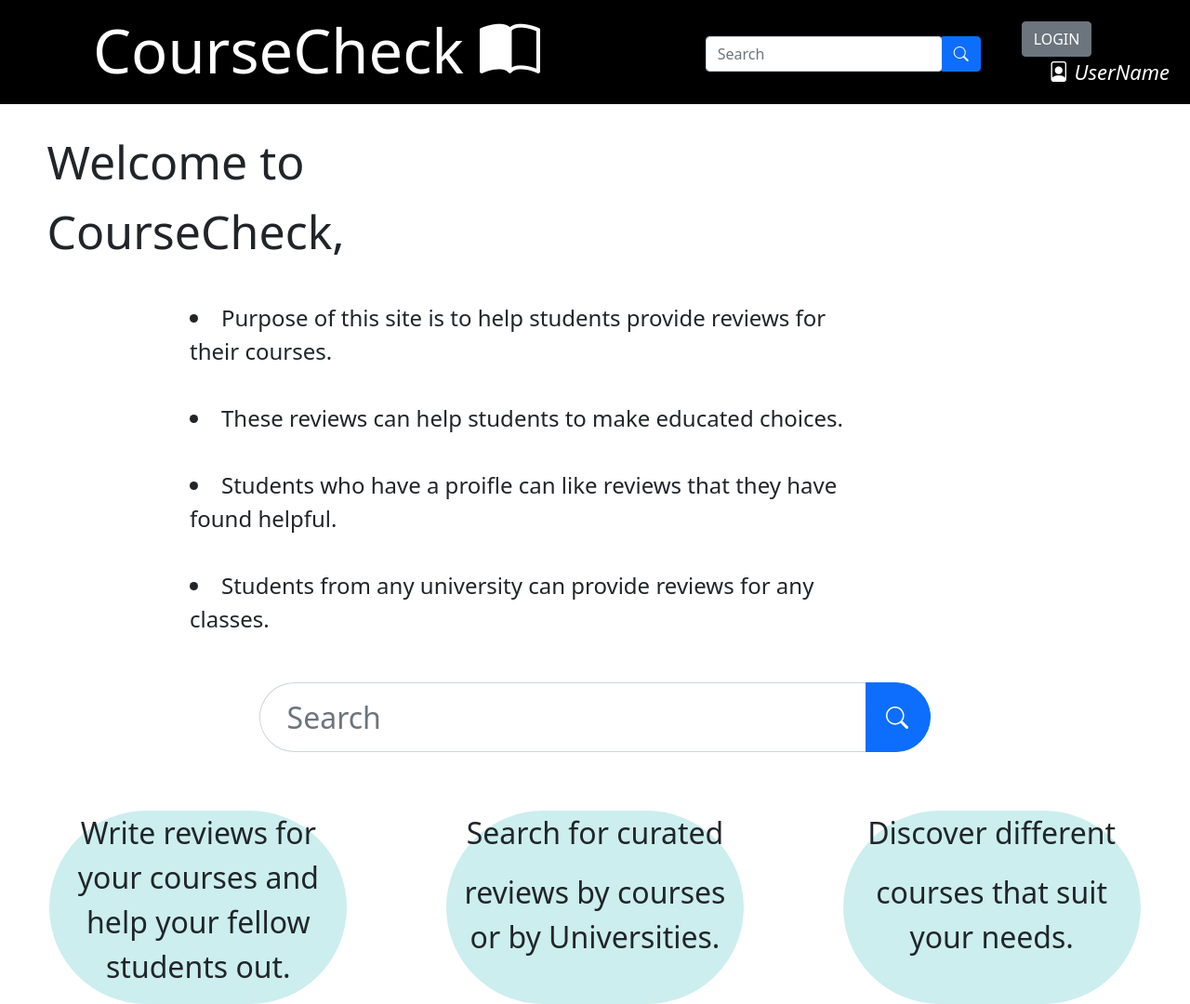
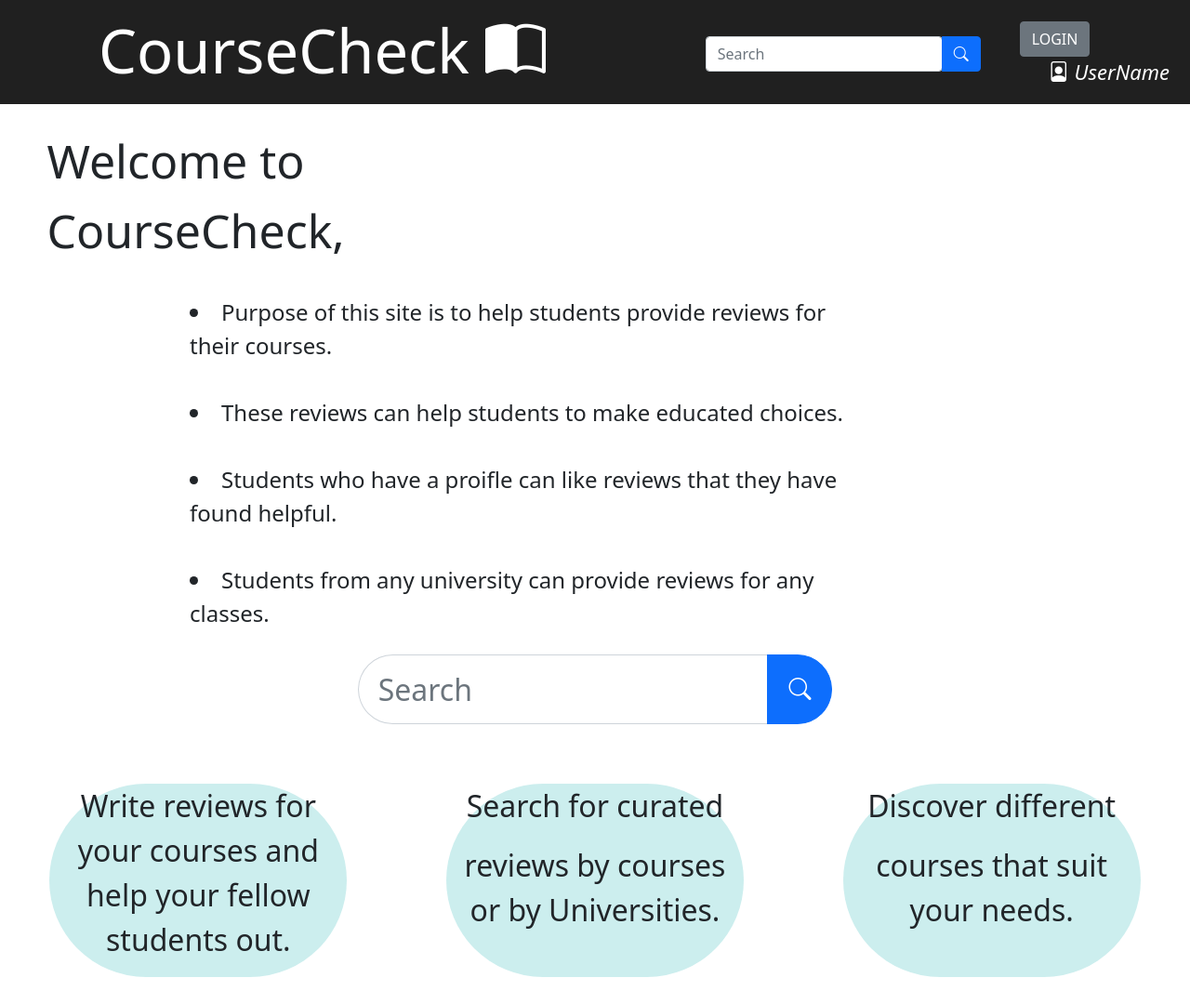
Before and after one commit to 22alu/cs326-final-team7, a plain HTML site: page manay_sample_pages/mainpage.html in a window 1280 px wide. Shown: the whole page at 93% size. After the commit the page ends 1051 px from the top, so only its background shows below. Drawn offline with nearby package versions, Linux system fonts and the light colour scheme.

Commit message:
Removed style from HTML and added to a css

```diff
--- a/manay_sample_pages/mainpage.css
+++ b/manay_sample_pages/mainpage.css
@@ -1,56 +1,58 @@
-.nav {
-    background-color: black;
-    height: 100px;
+.topBar{
+    background-color: rgb(32, 32, 32);
+    color: white;
+    padding-top: 15px;
+    padding-bottom: 11px;
 }
 
-.grid-container {
-    display: grid;
-    grid-template-columns: repeat(3, auto);
-    width: 100%;
-    height: 205px;
-    padding-top: 10px;
-    padding-bottom: 10px;
+.logo{
+    font-size: 65px;
+    padding-left: 13%;
 }
 
-.grid-item{
-    background-color: black;
-    font-family: 'Lucida Sans', 'Lucida Sans Regular', 'Lucida Grande', 'Lucida Sans Unicode', Geneva, Verdana, sans-serif;
-    color: white;
-    padding: 50px;
-    width: 30%;
-    border: 2px solid white;
-    float: center;
+.loginBtn{
+    margin-left: 18px;
 }
 
-.navName {
-    float: left;
-    font-family: 'Lucida Sans', 'Lucida Sans Regular', 'Lucida Grande', 'Lucida Sans Unicode', Geneva, Verdana, sans-serif;
-    padding-top: 10px;
-    padding-bottom: 10px;
-    padding-left: 50px;
-    color: white;
+.userNameLogo{
+    font-size: 22px;
+    padding-right: 10px;
 }
 
-.login {
-    float: right;
-
+.welcomeMessage{
+    margin-left: 3%;
+    font-size: 50px;
 }
 
-.searchBar {
-    float: center;
-    margin-left: 25%;
-    margin-right: 25%;
-    margin-top: 10%;
-    vertical-align: center;
-    height: 50px;
-    width: 500px;
+.bulletPoints{
+    margin-left: 15%;
+    font-size: x-large;
 }
 
-.searchButton {
-    float: center;
-    margin-left: 25%;
-    margin-right: 25%;
-    vertical-align: center;
-    height: 50px;
-    width: 100px;
+.bigSearchRow{
+    margin-left: auto;
+    margin-right: auto;
+    margin-top: 2%;
 }
+
+.bigSearchBar{
+    font-size: xx-large;
+    padding-left: 4%;
+    height: 75px;
+}
+
+.bigSearchBtn{
+    width: 70px;
+    font-size: x-large;
+    padding-right: 2%;
+    height: 75px;
+}
+
+.bottomBubbles{
+    background-color: #cceeee;
+    text-align: center;
+    margin-left: auto;
+    margin-right: auto;
+    font-size: xx-large;
+    margin-top: 5%;
+}
--- a/manay_sample_pages/mainpage.html
+++ b/manay_sample_pages/mainpage.html
@@ -15,10 +15,9 @@
 <body>
 
     <div class="container-fluid">
-        <div class="row align-items-center"
-            style="background-color: black; color: white; padding-top: 15px; padding-bottom: 11px;">
-            <div class="col-7" style="padding-left: 100px;">
-                <h1 style="font-size: 65px;">CourseCheck <i class="bi bi-book-half"></i></h1>
+        <div class="row align-items-center topBar">
+            <div class="col-7">
+                <h1 class="logo">CourseCheck <i class="bi bi-book-half"></i></h1>
             </div>
             <div class="col-3 align-items-end">
                 <div class="input-group">
@@ -30,20 +29,20 @@
                 </div>
             </div>
             <div class="col-2">
-                <button type="button" class="btn btn-secondary btn-md rounded-2"
-                    style="margin-left: 20px;">LOGIN</button>
+                <button type="button" class="btn btn-secondary btn-md rounded-2 loginBtn">LOGIN</button>
                 <!-- Following HTML line is an example of when a user has logged in: -->
-                <i class="bi bi-file-person float-end" style="font-size: 22px; padding-right: 10px;"> UserName</i>
+                <i class="bi bi-file-person float-end userNameLogo"> UserName</i>
             </div>
         </div>
-        <div class="row" style="margin-top: 2%;">
-            <div class="col-5" style="margin-left: 3%; font-size: 50px;">
+        <br>
+        <div class="row">
+            <div class="col-5 welcomeMessage">
                 <p>Welcome to CourseCheck,
                 <p>
             </div>
         </div>
-        <div class="row" style="margin-top: 5px;">
-            <div class="col-7" style="margin-left: 15%; font-size: x-large;">
+        <div class="row">
+            <div class="col-7 bulletPoints">
                 <p></p>
                 <li>Purpose of this site is to help students provide reviews for their courses.</li><br>
                 <li>These reviews can help students to make educated choices.</li><br>
@@ -51,31 +50,26 @@
                 <li>Students from any university can provide reviews for any classes.</li>
             </div>
         </div>
-        <div class="row" style="margin-top: 4%;">
-            <div class="col-7" style="margin-left: auto; margin-right: auto;">
-                <div class="input-group" style="height: 75px;">
-                    <input type="search" class="form-control rounded-end rounded-pill" placeholder="Search"
-                        aria-label="Search" aria-describedby="search-addon"
-                        style="font-size: xx-large; padding-left: 4%;" />
-                    <button id="search-button" type="button" class="btn btn-primary rounded-start rounded-pill"
-                        style="width: 70px; font-size: x-large; padding-right: 2%;">
+        <div class="row">
+            <div class="col-5 bigSearchRow">
+                <div class="input-group">
+                    <input type="search" class="form-control rounded-end rounded-pill bigSearchBar" placeholder="Search"
+                        aria-label="Search" aria-describedby="search-addon"/>
+                    <button id="search-button" type="button" class="btn btn-primary rounded-start rounded-pill bigSearchBtn">
                         <i class="bi bi-search"></i>
                     </button>
                 </div>
             </div>
         </div>
-        <div class="row" style="margin-top: 5%;">
-            <div class="col-3 rounded-pill"
-                style="background-color: #cceeee; text-align: center; margin-left: auto; margin-right: auto; font-size: xx-large;">
+        <div class="row">
+            <div class="col-3 rounded-pill bottomBubbles">
                 <p>Write reviews for your courses and help your fellow students out.</p>
             </div>
-            <div class="col-3 rounded-pill"
-                style="background-color: #cceeee; text-align: center; margin-left: auto; margin-right: auto; font-size: xx-large;">
+            <div class="col-3 rounded-pill bottomBubbles">
                 <p>Search for curated </p>
                 <p>reviews by courses or by Universities.</p>
             </div>
-            <div class="col-3 rounded-pill"
-                style="background-color: #cceeee; text-align: center; margin-left: auto; margin-right: auto; font-size: xx-large;">
+            <div class="col-3 rounded-pill bottomBubbles">
                 <p>Discover different </p>
                 <p>courses that suit your needs.</p>
             </div>
```
